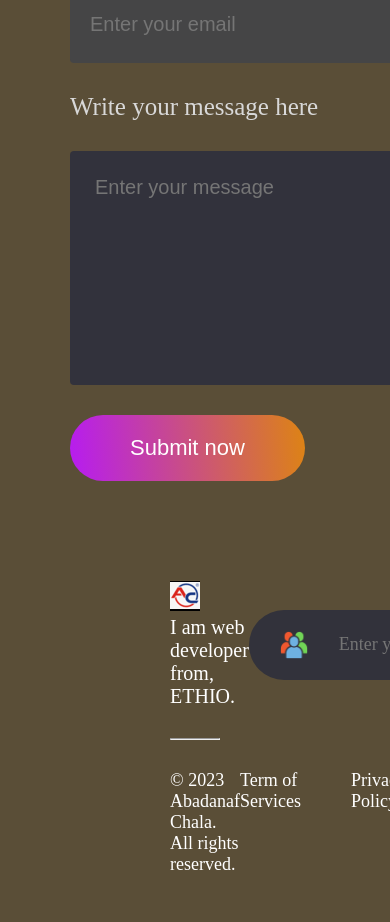
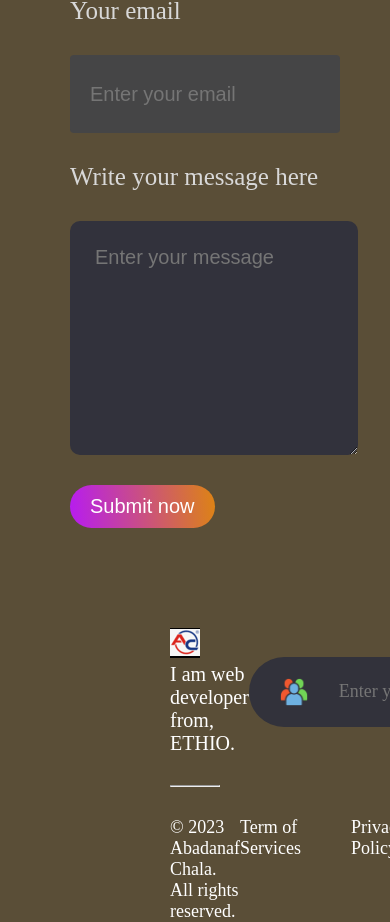
Before and after one commit to Abadan-Chala/React-Portfolio, a React (Vite) app: page / in a window 390 px wide. Shown: the part 3483-4405 px from the top of the page. Before the commit the page ends 4358 px from the top, so only its background shows below. Built offline with nearby package versions, Linux system fonts and the light colour scheme.

Commit message:
the contact details reduced to mobile view

```diff
--- a/src/Components/Contact/Contact.css
+++ b/src/Components/Contact/Contact.css
@@ -145,4 +145,17 @@
     .contact-right label{
         font-size: 25px;
     }
+    .contact-right input{
+        width: 100%;
+        font-size: 20px;
+    }
+    .contact-right textarea{
+        width: 95%;
+        font-size: 20px;
+        border-radius: 10px;
+    }
+    .contact-submit{
+        font-size: 20px;
+        padding: 10px 20px;
+    }
 }
```
